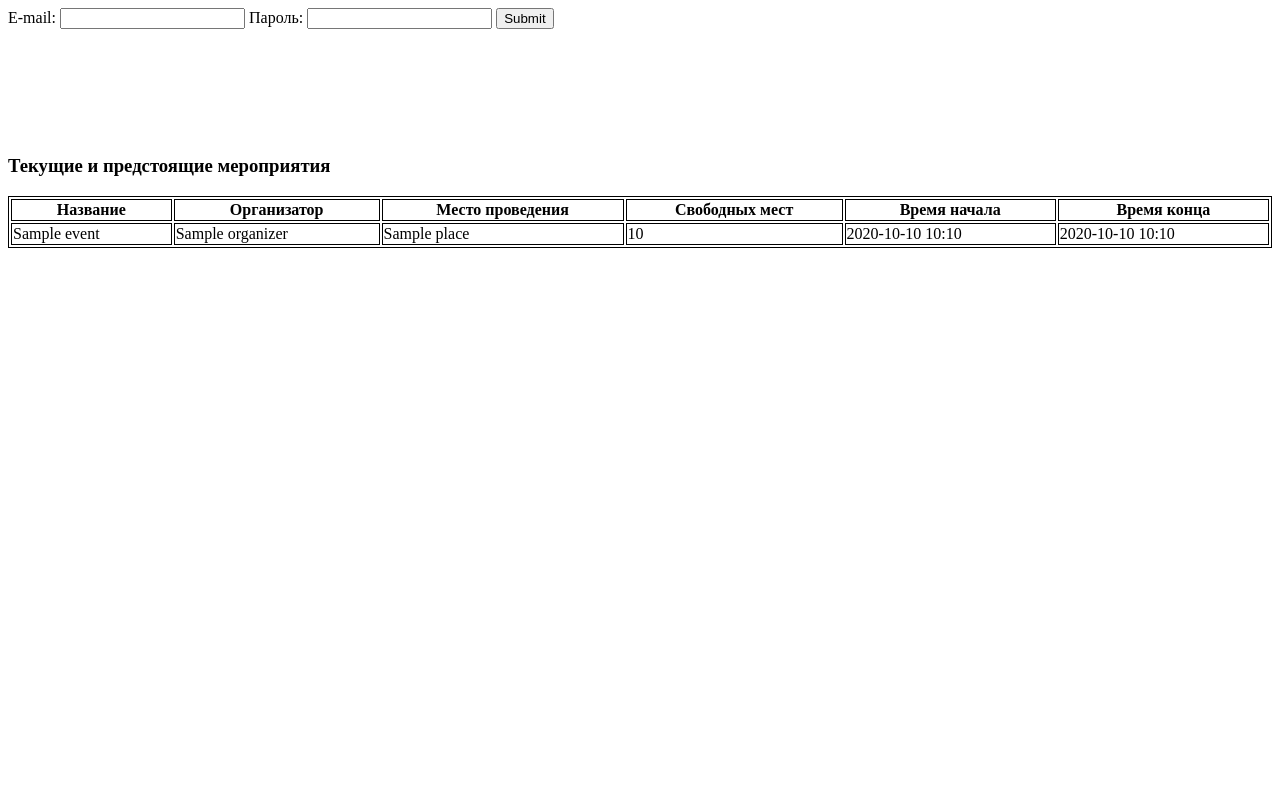
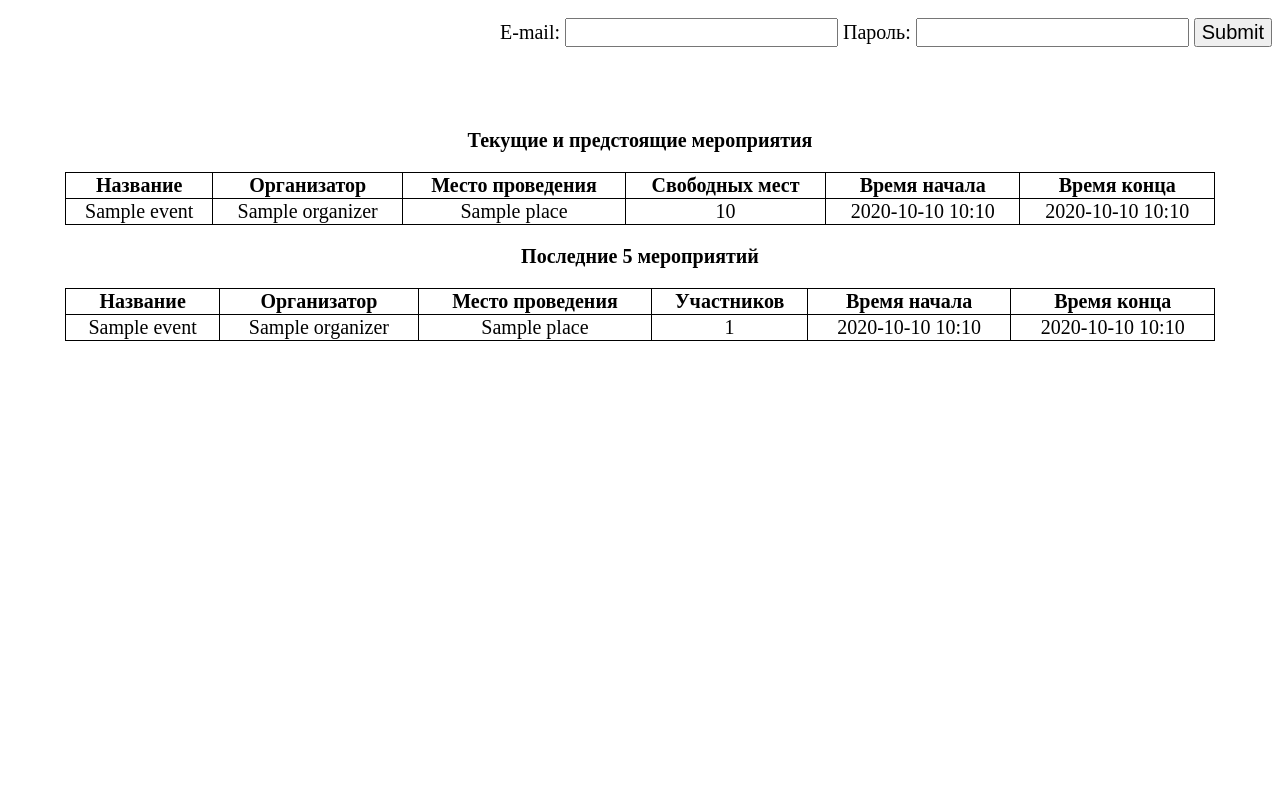
Before and after one commit to Ramzizizi/EventPlanning, a Django app: template events/templates/base.html in a window 1280 px wide. Run offline with Django 5.2, Linux system fonts and the light colour scheme; the template is opened without the code that fills it: most values are stand-ins (such as "Sample title", 1, 10 or a date in 2020); parts of the project's set-up code (start-up, migrations or seed data) failed here and were passed over.

Commit message:
add comments, refactor html

```diff
--- a/event_planning/__init__.py
+++ b/event_planning/__init__.py
@@ -1,3 +1,4 @@
 from event_planning.event_celery import app as celery_app
 
+# инициализация Celery приложения
 __all__ = ("celery_app",)
--- a/event_planning/event_celery.py
+++ b/event_planning/event_celery.py
@@ -14,6 +14,9 @@ app.autodiscover_tasks()
 
 @worker_ready.connect
 def at_start(sender, **k):
+    """
+    Запуск задачи при старте Celery
+    """
     with sender.app.connection() as conn:
         sender.app.send_task(
             "events.tasks.debug_task", connection=conn
--- a/event_planning/settings.py
+++ b/event_planning/settings.py
@@ -15,8 +15,9 @@ from pathlib import Path
 
 from dotenv import load_dotenv
 
+# загрузка .env файла
+load_dotenv()
 
-load_dotenv()
 # Build paths inside the project like this: BASE_DIR / 'subdir'.
 BASE_DIR = Path(__file__).resolve().parent.parent
 
@@ -135,7 +136,6 @@ CSRF_TRUSTED_ORIGINS = ["http://127.0.0.1:8000"]
 CELERY_BROKER_URL = str(os.getenv("REDIS_URL_BROKER"))
 CELERY_RESULT_BACKEND = str(os.getenv("REDIS_URL_BACKEND"))
 
-
 AUTH_USER_MODEL = "users.CustomUser"
 
 # константы для задачи
--- a/event_planning/urls.py
+++ b/event_planning/urls.py
@@ -18,6 +18,7 @@ Including another URLconf
 from django.contrib import admin
 from django.urls import include, path
 
+# подключение рутов из приложений
 urlpatterns = [
     path("events/", include("events.urls")),
     path("users/", include("users.urls")),
--- a/events/admin.py
+++ b/events/admin.py
@@ -10,8 +10,10 @@ class EventAdmin(admin.ModelAdmin):
     """
 
     # отображаемые параметры
-    list_display = ("name", "organizer", "start", "end", "place")
+    list_display = ["name", "organizer", "start", "end", "place"]
+    # поле для фильтрации
     list_filter = ["name"]
+    # поле для поиска
     search_fields = ["name"]
 
     @admin.display(ordering="place__name")
--- a/events/templates/base.html
+++ b/events/templates/base.html
@@ -1,25 +1,69 @@
 <html>
 <head>
     <style>
+        *{
+            font-size: 20px;
+        }
         table, th, td {
-          border:1px solid black;
+            margin: auto;
+            border: 1px solid black;
+            border-collapse: collapse;
+        }
+        td{
+            text-align: center;
         }
         .events_info {
-            margin-top: 10%;
+            margin-top: 8%;
+            text-align: center;
+        }
+        .create{
+            padding: 10px;
+        }
+        .log {
+            justify-content: end;
+            float: inline-end;
+            display: flex;
+            gap: 10px;
+        }
+        .log_out{
+            text-align: center;
+            width: 90px;
+        }
+        .log_out button:hover{
+            text-decoration: underline;
+        }
+        .log_in{
+            float: none;
+            flex-direction: none;
+            margin-top: 10px;
+        }
+        button{
+            font-size: 17px;
+        }
+        a{
+            font-size: 17px;
+            text-decoration: none;
+        }
+        a:hover{
+            text-decoration: underline;
+        }
+        a:visited{
+            color: black;
         }
     </style>
 </head>
 <body>
-<div>
+<div class="log">
     {% block content %}
     {% if user.is_authenticated %}
-    {{ user.username }}
-    <form action="{% url 'logout' %}" method="post">
+
+    <form action="{% url 'logout' %}" method="post" class="log_out">
         {% csrf_token %}
+        {{ user.username }}
         <button type="submit">Log Out</button>
     </form>
     {% else %}
-    <form method="post" action="{% url 'login' %}">
+    <form method="post" action="{% url 'login' %}" class="log_in">
         {% csrf_token %}
         <label for="email">E-mail: </label>
         <input type="email" id="email" name="email" required/>
@@ -31,7 +75,7 @@
     {% endif %}
     {% endblock %}
 </div>
-<div>
+<div class="create">
     {% if user.is_authenticated and perms.planning.can_create_event%}
     <button type="submit"><a href="{% url 'event_create' %}">Создать мероприятие</a>
     </button>
@@ -40,7 +84,7 @@
 <div class="events_info">
     {% if available_events %}
     <h3>Текущие и предстоящие мероприятия</h3>
-    <table style="width:100%">
+    <table style="width: 1150px">
         <tr>
             <th>Название</th>
             <th>Организатор</th>
@@ -77,10 +121,10 @@
             {% if user.is_authenticated %}
             <td>
                 {% if user in event.visitors.all %}
-                    <a href="/events/event_out/{{event.id}}">Отказаться от записи</a>
+                    <a href="/events/event_out/{{event.id}}" style="font-size: 20px;">Отказаться от записи</a>
                 {% else %}
                     {% if event.free_capacity %}
-                        <a href="/events/event_sign/{{event.id}}">Записаться</a>
+                        <a href="/events/event_sign/{{event.id}}" style="font-size: 20px;">Записаться</a>
                     {% else %}
                         Нет мест для записи
                     {% endif %}
@@ -93,9 +137,9 @@
     {% else %}
     <p>Планируемых мероприятий нет.</p>
     {% endif %}
-    {% if old_events %}
+    {% if pass_events %}
     <h3>Последние 5 мероприятий</h3>
-    <table style="width:100%">
+    <table style="width:1150px">
         <tr>
             <th>Название</th>
             <th>Организатор</th>
@@ -116,7 +160,7 @@
                 {{event.place.name}}
             </td>
             <td>
-                {{event.event_visitors_counts}}
+                {{event.event_visitors_count}}
             </td>
             <td>
                 {{event.start|date:'Y-m-d H:i'}}
--- a/events/urls.py
+++ b/events/urls.py
@@ -2,6 +2,7 @@ from django.urls import path
 
 from events import views as view_events
 
+# установка рутов для приложения
 urlpatterns = [
     path("", view_events.Event.events_list),
     path(
```
Also changed, not shown: events/forms.py (+9 -0 lines), events/models.py (+5 -5 lines), events/tasks.py (+8 -2 lines), events/templates/create_event.html (+14 -1 lines).
